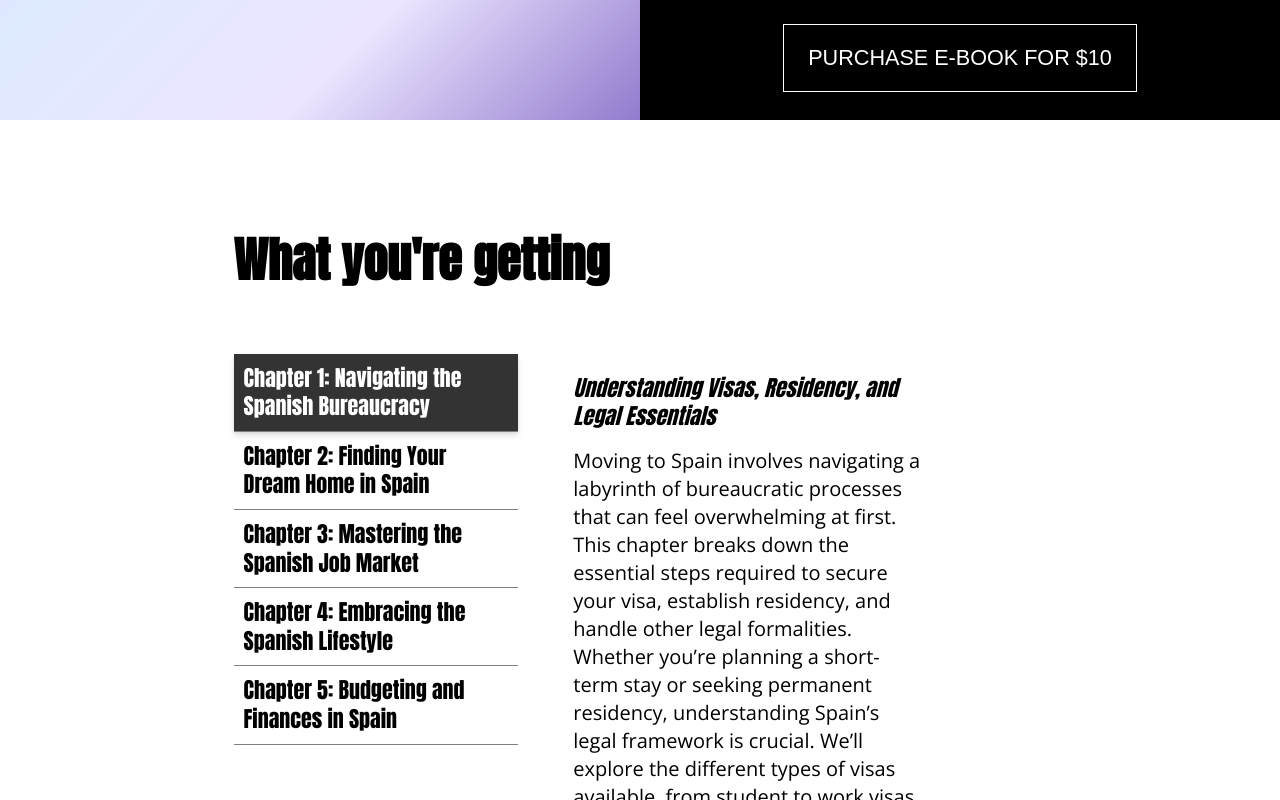
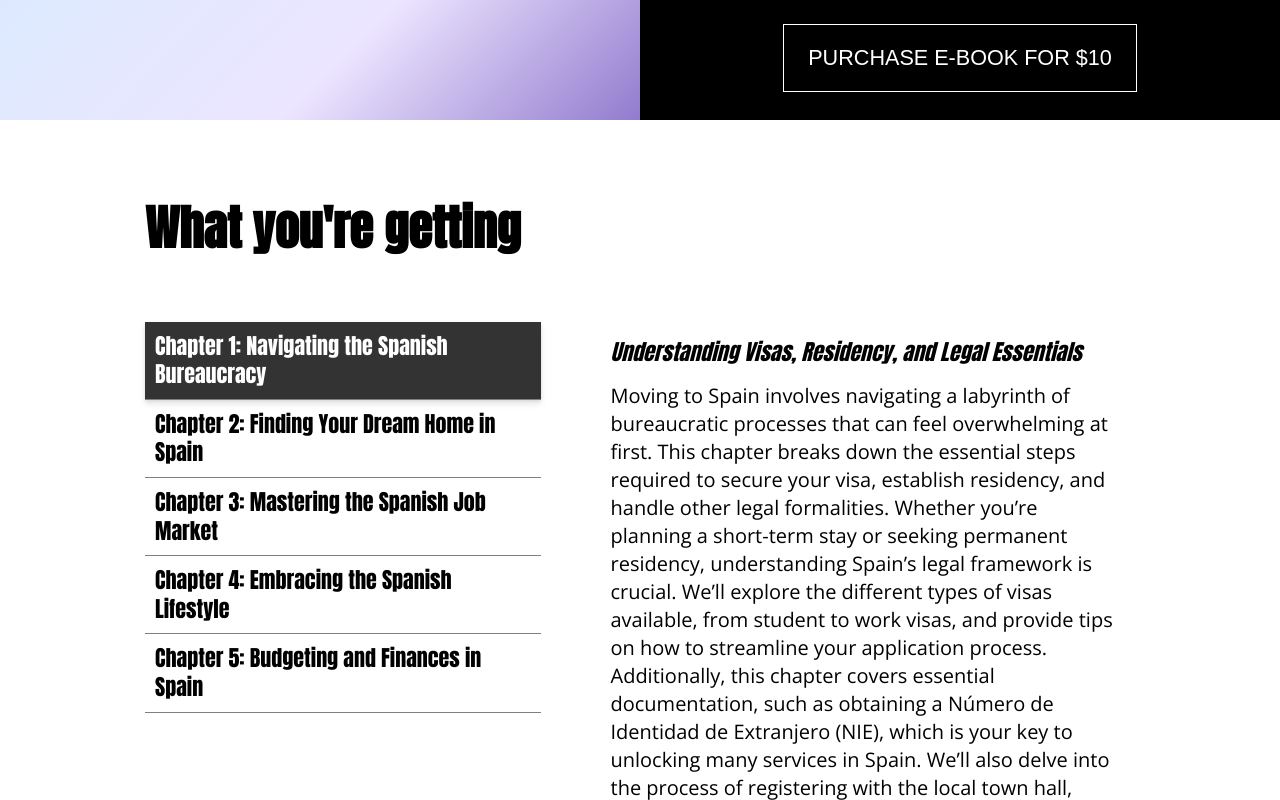
Before and after one commit to uniboxx/sv-sell-one, a SvelteKit app: page / in a window 1280 px wide. Shown: the part 680-1480 px from the top of the page. Built offline with nearby package versions, Linux system fonts and the light colour scheme.

Commit message:
edit chapterpreview to make standar component

```diff
--- a/src/assets/data.ts
+++ b/src/assets/data.ts
@@ -1,35 +1,44 @@
-export const chapters = [
+interface Chapter {
+  id: number;
+  label: string;
+  contentTitle: string;
+  contentDescription: string;
+}
+
+export const chapters: Chapter[] = [
   {
-    number: 1,
-    title: 'Navigating the Spanish Bureaucracy',
-    strapline: 'Understanding Visas, Residency, and Legal Essentials',
-    excerpt:
+    id: 1,
+    label: 'Navigating the Spanish Bureaucracy',
+    contentTitle: 'Understanding Visas, Residency, and Legal Essentials',
+    contentDescription:
       'Moving to Spain involves navigating a labyrinth of bureaucratic processes that can feel overwhelming at first. This chapter breaks down the essential steps required to secure your visa, establish residency, and handle other legal formalities. Whether you’re planning a short-term stay or seeking permanent residency, understanding Spain’s legal framework is crucial. We’ll explore the different types of visas available, from student to work visas, and provide tips on how to streamline your application process. Additionally, this chapter covers essential documentation, such as obtaining a Número de Identidad de Extranjero (NIE), which is your key to unlocking many services in Spain. We’ll also delve into the process of registering with the local town hall, known as empadronamiento, and the importance of understanding the tax implications of your move. Whether you’re a retiree, a digital nomad, or someone relocating for work, this chapter will guide you through the maze of paperwork and official procedures with practical advice and insider tips, ensuring that you’re legally prepared for your new life in Spain.',
   },
   {
-    number: 2,
-    title: 'Finding Your Dream Home in Spain',
-    strapline: 'From Coastal Villas to Urban Apartments: Where and How to Live',
-    excerpt: `
+    id: 2,
+    label: 'Finding Your Dream Home in Spain',
+    contentTitle:
+      'From Coastal Villas to Urban Apartments: Where and How to Live',
+    contentDescription: `
     Spain offers a diverse array of living options, from picturesque coastal towns to bustling city centers. This chapter is your guide to finding the perfect home that suits your lifestyle and budget. We’ll start by exploring Spain’s most popular regions for expats, highlighting the unique qualities of each. Whether you’re drawn to the cosmopolitan vibe of Madrid and Barcelona, the relaxed atmosphere of the Costa del Sol, or the cultural richness of Andalusia, understanding the local property market is key. We’ll discuss the pros and cons of renting versus buying, and provide practical advice on how to navigate Spain’s real estate market. You’ll learn about the different types of properties available, from modern apartments to traditional fincas, and the steps involved in securing a lease or purchase. We’ll also cover important considerations such as proximity to amenities, transportation, and local schools. This chapter will equip you with the knowledge to make an informed decision, ensuring that your new home in Spain meets all your expectations and provides a comfortable base for your new life.`,
   },
   {
-    number: 3,
-    title: 'Mastering the Spanish Job Market',
-    strapline: 'Strategies for Employment and Freelancing in a New Culture',
-    excerpt: `Finding a job in Spain can be a challenging but rewarding experience, especially if you’re not familiar with the local job market and work culture. This chapter provides a comprehensive overview of the employment landscape in Spain, offering strategies to help you secure a job or establish a successful freelance career. We’ll start by examining the sectors with the most opportunities for expats, such as tourism, education, technology, and healthcare. You’ll learn how to tailor your CV and cover letter to meet Spanish expectations, and we’ll provide tips on how to network effectively in a culture where personal connections often play a crucial role in job hunting. For those considering freelancing, we’ll explore the legal requirements for becoming autónomo, Spain’s version of self-employment, including tax obligations and social security contributions. Additionally, we’ll discuss the importance of learning Spanish to enhance your job prospects and integrate into the workplace. Whether you’re looking to climb the corporate ladder, start a business, or work remotely, this chapter offers valuable insights to help you navigate the Spanish job market successfully.`,
+    id: 3,
+    label: 'Mastering the Spanish Job Market',
+    contentTitle: 'Strategies for Employment and Freelancing in a New Culture',
+    contentDescription: `Finding a job in Spain can be a challenging but rewarding experience, especially if you’re not familiar with the local job market and work culture. This chapter provides a comprehensive overview of the employment landscape in Spain, offering strategies to help you secure a job or establish a successful freelance career. We’ll start by examining the sectors with the most opportunities for expats, such as tourism, education, technology, and healthcare. You’ll learn how to tailor your CV and cover letter to meet Spanish expectations, and we’ll provide tips on how to network effectively in a culture where personal connections often play a crucial role in job hunting. For those considering freelancing, we’ll explore the legal requirements for becoming autónomo, Spain’s version of self-employment, including tax obligations and social security contributions. Additionally, we’ll discuss the importance of learning Spanish to enhance your job prospects and integrate into the workplace. Whether you’re looking to climb the corporate ladder, start a business, or work remotely, this chapter offers valuable insights to help you navigate the Spanish job market successfully.`,
   },
   {
-    number: 4,
-    title: 'Embracing the Spanish Lifestyle',
-    strapline: 'Cultural Norms, Social Etiquette, and Making New Connections',
-    excerpt: `Moving to Spain isn’t just about changing your location; it’s about immersing yourself in a new way of life. This chapter explores the vibrant Spanish lifestyle, offering insights into cultural norms, social etiquette, and how to make meaningful connections in your new home. We’ll begin by discussing the importance of family and community in Spain, where relationships are often built around shared meals, festivals, and local traditions. You’ll learn about the Spanish concept of mañana, and how the relaxed approach to time influences daily life. We’ll also delve into social etiquette, from greeting people with a kiss on the cheek to navigating the intricacies of dining out. Whether you’re attending a local fiesta or joining a conversation at the neighborhood café, understanding these cultural nuances will help you integrate more easily. Additionally, we’ll offer tips on how to build a social network, whether through language classes, expat groups, or engaging in local hobbies and sports. By the end of this chapter, you’ll be well-prepared to embrace the rich, communal, and vibrant lifestyle that makes Spain so unique.`,
+    id: 4,
+    label: 'Embracing the Spanish Lifestyle',
+    contentTitle:
+      'Cultural Norms, Social Etiquette, and Making New Connections',
+    contentDescription: `Moving to Spain isn’t just about changing your location; it’s about immersing yourself in a new way of life. This chapter explores the vibrant Spanish lifestyle, offering insights into cultural norms, social etiquette, and how to make meaningful connections in your new home. We’ll begin by discussing the importance of family and community in Spain, where relationships are often built around shared meals, festivals, and local traditions. You’ll learn about the Spanish concept of mañana, and how the relaxed approach to time influences daily life. We’ll also delve into social etiquette, from greeting people with a kiss on the cheek to navigating the intricacies of dining out. Whether you’re attending a local fiesta or joining a conversation at the neighborhood café, understanding these cultural nuances will help you integrate more easily. Additionally, we’ll offer tips on how to build a social network, whether through language classes, expat groups, or engaging in local hobbies and sports. By the end of this chapter, you’ll be well-prepared to embrace the rich, communal, and vibrant lifestyle that makes Spain so unique.`,
   },
   {
-    number: 5,
-    title: 'Budgeting and Finances in Spain',
-    strapline: 'Managing Costs, Taxes, and Banking in Your New Home',
-    excerpt: `Successfully managing your finances is crucial to enjoying a stress-free life in Spain. This chapter provides practical guidance on how to budget for your new life, manage your expenses, and navigate Spain’s financial systems. We’ll start by discussing the cost of living in different regions of Spain, from the more affordable countryside to the pricier urban centers. You’ll learn how to create a realistic budget that covers essentials such as housing, utilities, groceries, and healthcare, while also allowing for the enjoyment of Spain’s culinary delights and cultural activities. We’ll also delve into the Spanish banking system, offering tips on how to open a bank account, choose the right financial products, and understand local banking fees. Taxation is another key area we’ll cover, with explanations of how to file taxes as a resident or non-resident, and the implications of Spain’s tax treaties with other countries. Whether you’re planning to retire, work, or invest in Spain, this chapter will equip you with the financial knowledge to make the most of your resources and enjoy a comfortable life in your new home.`,
+    id: 5,
+    label: 'Budgeting and Finances in Spain',
+    contentTitle: 'Managing Costs, Taxes, and Banking in Your New Home',
+    contentDescription: `Successfully managing your finances is crucial to enjoying a stress-free life in Spain. This chapter provides practical guidance on how to budget for your new life, manage your expenses, and navigate Spain’s financial systems. We’ll start by discussing the cost of living in different regions of Spain, from the more affordable countryside to the pricier urban centers. You’ll learn how to create a realistic budget that covers essentials such as housing, utilities, groceries, and healthcare, while also allowing for the enjoyment of Spain’s culinary delights and cultural activities. We’ll also delve into the Spanish banking system, offering tips on how to open a bank account, choose the right financial products, and understand local banking fees. Taxation is another key area we’ll cover, with explanations of how to file taxes as a resident or non-resident, and the implications of Spain’s tax treaties with other countries. Whether you’re planning to retire, work, or invest in Spain, this chapter will equip you with the financial knowledge to make the most of your resources and enjoy a comfortable life in your new home.`,
   },
 ];
 
@@ -47,7 +56,7 @@ export const faqs = [
   {
     question: 'How much does the ebook cost?',
     answer:
-      'The ebook is priced at $10. This one-time purchase grants you immediate access to all the content, including detailed chapters, actionable checklists, and valuable resources that will save you time, money, and stress during your move to Spain.',
+      'The ebook is priced at $10. This one-time purchase grants you immediate access to all the contentDescription, including detailed chapters, actionable checklists, and valuable resources that will save you time, money, and stress during your move to Spain.',
   },
   {
     question: 'Is the information in the ebook up-to-date?',
--- a/src/lib/components/ChapterPreview.svelte
+++ b/src/lib/components/ChapterPreview.svelte
@@ -1,32 +1,28 @@
-<!-- By default the component manage until 5 tabs. To add more add relative lines in css below where is the relative comment -->
+<!-- By default this component manage until 5 tabs. To add more add relative lines in css below where is the relative comment -->
 
 <script lang="ts">
-  import { chapters } from '$assets/data';
+  // Pass an array of objects containing each: id, label, content title and content description
+  const { data } = $props();
 </script>
 
-<section class="chapter-preview default-margin">
-  <h2 class="mb-l">What you're getting</h2>
-  <div class="chapter-container">
+<section class="tabbed-list">
+  <h2>What you're getting</h2>
+  <div class="main-container">
     <div class="tabs">
-      {#each chapters as { number, title } (number)}
-        <input
-          type="radio"
-          name="chapter"
-          id={`tab-${number}`}
-          checked={number === 1}
-        />
-        <label for={`tab-${number}`}
+      {#each data as { id, label } (id)}
+        <input type="radio" name="tab" id={`tab-${id}`} checked={id === 1} />
+        <label for={`tab-${id}`}
           ><h3>
-            Chapter {number}<span>: {title}</span>
+            Chapter {id}<span>: {label}</span>
           </h3></label
         >
       {/each}
     </div>
-    <div class="chapter-info">
-      {#each chapters as { number, strapline, excerpt } (number)}
-        <div class="content" id={`content-${number}`}>
-          <h3 class="chapter-strapline italic mb-s">{strapline}</h3>
-          <p>{excerpt}</p>
+    <div class="content-info">
+      {#each data as { id, contentTitle, contentDescription } (id)}
+        <div class="content" id={`content-${id}`}>
+          <h3>{contentTitle}</h3>
+          <p>{contentDescription}</p>
         </div>
       {/each}
     </div>
@@ -34,22 +30,23 @@
 </section>
 
 <style>
-  .chapter-preview {
+  .tabbed-list {
     padding: 4px;
     margin: 2rem 1rem;
+    max-width: 1150px;
 
     h2 {
       font-size: 48px;
       margin-bottom: 16px;
     }
   }
-  .chapter-container {
+  .main-container {
     display: flex;
     flex-direction: column;
-    justify-content: space-between;
+
     .tabs {
       display: flex;
-      justify-content: space-between;
+      justify-content: space-around;
       flex-wrap: wrap;
       input[type='radio'] {
         display: none;
@@ -81,21 +78,25 @@
     }
   }
 
-  .chapter-info {
-    margin-top: 16px;
+  .content-info {
     .content {
       display: none;
-      margin: auto;
+
+      h3 {
+        font-style: italic;
+        margin: 32px 0 16px 0;
+      }
     }
   }
 
   @media screen and (min-width: 40rem) {
-    .chapter-preview {
+    .tabbed-list {
       padding: 10px;
     }
-    .chapter-container {
+    .main-container {
       display: flex;
       flex-direction: row;
+      justify-content: space-between;
       margin-top: 64px;
 
       .tabs {
@@ -111,18 +112,18 @@
           border-bottom: 1px solid grey;
         }
       }
-      .chapter-info {
+      .content-info {
         width: 55%;
-        margin-top: 0;
+        h3 {
+          margin: 0 0 16px 0;
+        }
       }
     }
   }
   @media screen and (min-width: 80rem) {
-    .chapter-preview {
+    .tabbed-list {
       padding: 80px;
-      margin-left: 12vw;
-      margin-right: 20vw;
-      max-width: 1250px;
+      margin: 0 auto;
     }
 
     input[type='radio']:checked + label {
@@ -137,11 +138,11 @@
       padding: 12px;
       text-align: left;
     }
-    .chapter-info {
+    .content-info {
       margin-top: 16px;
       .content {
         display: none;
-        padding: 20px;
+        padding: 0 20px;
       }
     }
   }
--- a/src/routes/+page.svelte
+++ b/src/routes/+page.svelte
@@ -1,5 +1,6 @@
 <script lang="ts">
   import { HeroSection, ChapterPreview, AuthorSection } from '$components';
+  import { chapters } from '$assets/data';
 </script>
 
 <svelte:head>
@@ -11,5 +12,5 @@
 </svelte:head>
 
 <HeroSection />
-<ChapterPreview />
+<ChapterPreview data={chapters} />
 <AuthorSection />
```
